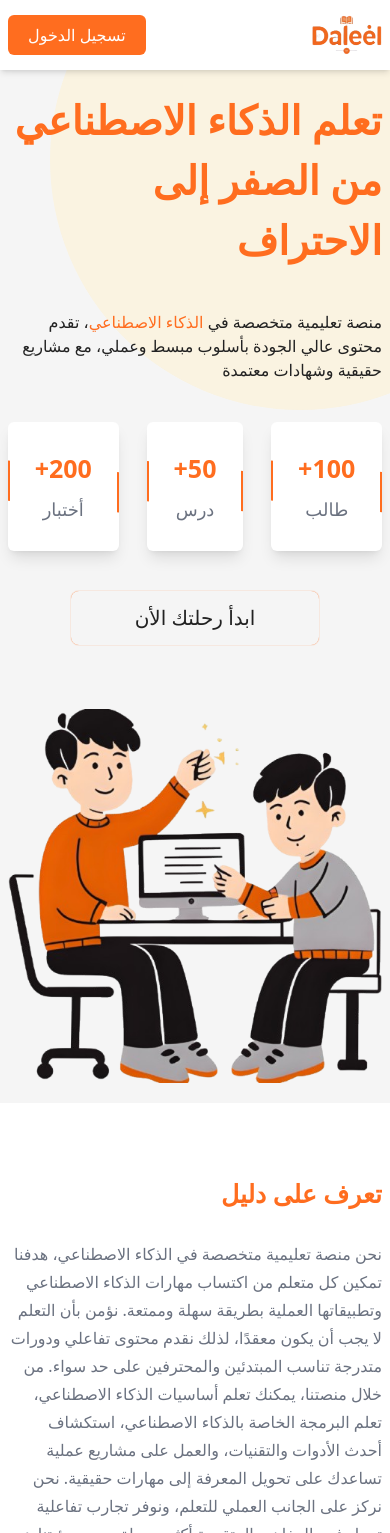
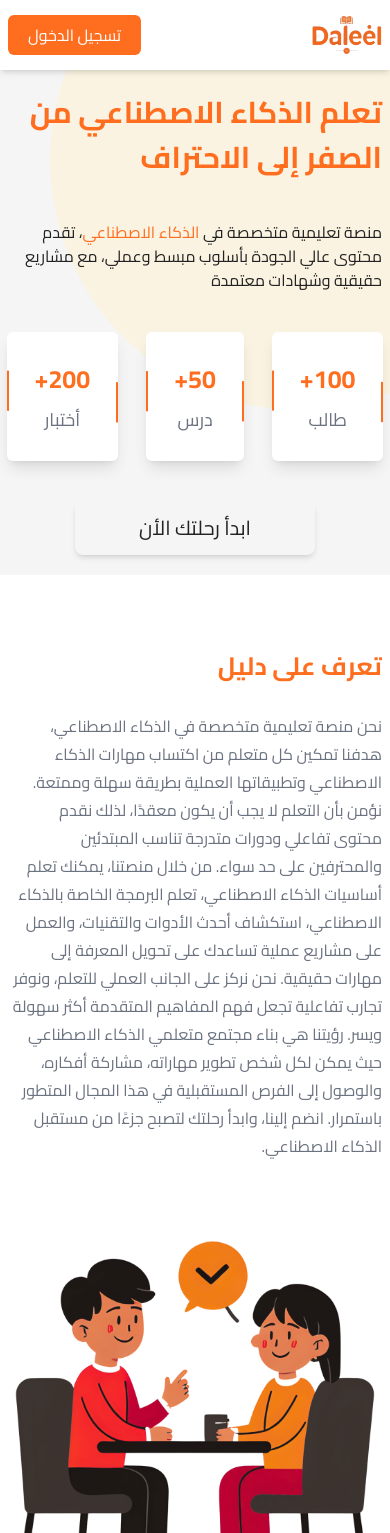
Before and after one commit to MostafaYahya773/daleel, a Next.js app: page / in a window 390 px wide. Shown: the top 1533 px of the page. Built offline with nearby package versions, Linux system fonts and the light colour scheme.

Commit message:
edit in herosection in home page and courses page

```diff
--- a/src/app/_components/BlogCart/BlogCart.tsx
+++ b/src/app/_components/BlogCart/BlogCart.tsx
@@ -2,6 +2,7 @@
 import Image from 'next/image';
 import { Calendar, Clock } from 'lucide-react';
 import Link from 'next/link';
+import { useInView } from 'react-intersection-observer';
 
 interface Article {
   id: number;
@@ -80,11 +81,15 @@ const articles: Article[] = [
 
 export default function BlogCart() {
   const isPriority = (index: number) => index < 3;
-
+  const { ref, inView } = useInView({
+    threshold: 0.5,
+    triggerOnce: true,
+  });
   return (
-    <div className="min-h-screen">
+    <div ref={ref} className="min-h-screen">
+      {inView && (
         <div className="max-w-[1200px] mx-auto py-5">
-        <h2 className="lg:text-[30px] md:text-[25px] text-[20px] text-center mb-5 pb-3 border-b-2 border-therd w-fit mx-auto">
+          <h2 className="lg:text-[30px] md:text-[25px]  text-[20px] text-center mb-5 pb-3 border-b-2 border-therd w-fit mx-auto">
             احدث مقالات <span className="text-therd">دليل</span>
           </h2>
           <Link
@@ -137,6 +142,7 @@ export default function BlogCart() {
             ))}
           </Link>
         </div>
+      )}
     </div>
   );
 }
--- a/src/app/_components/Hero/Hero.tsx
+++ b/src/app/_components/Hero/Hero.tsx
@@ -5,14 +5,14 @@ import HeroCounter from '../HeroCounter/HeroCounter';
 import { GraduationCap, Sparkle } from 'lucide-react';
 export default function Hero() {
   return (
-    <div className="bg-secondary min-h-screen  py-5 overflow-x-hidden lg:py-0 flex justify-center  items-center mt-[70px]  lg:mt-16 relative left-1/2 right-1/2 ml-[-50vw] mr-[-50vw] w-screen">
+    <div className="bg-secondary lg:min-h-screen  py-5 overflow-x-hidden lg:py-0 flex justify-center items-center mt-[70px]  lg:mt-16 relative left-1/2 right-1/2 ml-[-50vw] mr-[-50vw] w-screen">
       <span className="absolute md:w-[600] md:h-[600] w-[500px] h-[500px] rounded-full bg-primary -top-[160px] -right-40 z-10"></span>
       <div className="grid lg:grid-cols-2 grid-cols-1 gap-16 md:gap-8 lg:gap-0 max-w-[1200px] mx-auto h-full px-2 z-20">
-        <div className="text flex flex-col gap-10 ">
-          <h1 className="lg:text-[40px] md:text-[30px] text-[40px] font-bold text-therd">
+        <div className="text flex flex-col justify-center items-center gap-10 ">
+          <h1 className="lg:text-[40px] md:text-[30px] text-[30px] text-start md::text-center lg:text-start font-bold text-therd">
             تعلم الذكاء الاصطناعي من الصفر إلى الاحتراف
           </h1>
-          <p className="text-fourth lg:text-[20px]">
+          <p className="text-fourth lg:text-[20px] text-start md:text-center lg:text-start">
             منصة تعليمية متخصصة في{' '}
             <span className="text-therd">الذكاء الاصطناعي</span>، تقدم محتوى
             عالي الجودة بأسلوب مبسط وعملي، مع مشاريع حقيقية وشهادات معتمدة
@@ -21,13 +21,13 @@ export default function Hero() {
           <div className="link w-full flex justify-center lg:justify-start">
             <Link
               href="/Courses"
-              className="shadow-[0px_0px_1px] hover:bg-primary hover:text-therd transition-all duration-300 shadow-therd lg:text-[25px] md:text-[25px] text-[20px] text-fourth  px-16 py-3 rounded-lg cursor-pointer"
+              className=" hover:bg-primary hover:text-therd transition-all duration-300  shadow-md lg:text-[25px] md:text-[25px] text-[20px] text-fourth  px-16 py-3 rounded-lg cursor-pointer"
             >
               ابدأ رحلتك الأن
             </Link>
           </div>
         </div>
-        <div className="img flex  justify-center items-center relative z-0">
+        <div className="img justify-center items-center relative z-0 hidden lg:flex">
           <GraduationCap className="absolute w-20 h-20 right-10 top-0 rounded-full text-therd hidden lg:block" />
           <Sparkle className="absolute w-20 h-20 left-10 top-0 rounded-full text-therd hidden lg:block" />
           <Image
--- a/src/app/_components/HeroBlog/HeroBlog.tsx
+++ b/src/app/_components/HeroBlog/HeroBlog.tsx
@@ -8,6 +8,7 @@ const HeroBlog = () => {
         src="/blogsHero.jpg"
         width={1200}
         height={1200}
+        priority
         alt="hero"
         className="absolute top-0 left-0 object-cover object-[40%_60%] md:object-[85%_15%] w-full h-full "
       />
--- a/src/app/_components/HeroCourse/HeroCourse.tsx
+++ b/src/app/_components/HeroCourse/HeroCourse.tsx
@@ -23,7 +23,7 @@ export default function HeroCourse() {
     },
   ];
   return (
-    <div className="bg-secondary  min-h-screen  py-5 overflow-x-hidden lg:py-0 flex justify-center items-center mt-[70px] lg:mt-10 relative left-1/2 right-1/2 ml-[-50vw] mr-[-50vw] w-screen">
+    <div className="bg-secondary  lg:min-h-screen  py-5 overflow-x-hidden lg:py-0 flex justify-center items-center mt-[70px] lg:mt-10 relative left-1/2 right-1/2 ml-[-50vw] mr-[-50vw] w-screen">
       <span className="absolute md:w-[600] md:h-[600] w-[500px] h-[500px] rounded-full bg-primary -top-[160px] -right-40 z-10 "></span>
 
       <div className="max-w-[1200px] mx-auto px-5 lg:px-2 grid lg:grid-cols-2 grid-cols-1 gap-16 md:gap-8 lg:gap-10 z-40">
@@ -51,7 +51,7 @@ export default function HeroCourse() {
             </ul>
           </div>
         </div>
-        <div className="img">
+        <div className="img hidden lg:block">
           <Image
             src="/herocorses.png"
             width={500}
--- a/src/app/layout.tsx
+++ b/src/app/layout.tsx
@@ -4,9 +4,8 @@ import './globals.css';
 import Nav from './_components/Navbar/Nav';
 
 const cairoFont = Cairo({
-  variable: '--font-cairo',
-  subsets: ['latin'],
-  weight: ['300', '400', '500', '600', '700'],
+  subsets: ['arabic'],
+  weight: ['300', '400', '500', '600', '700', '800', '900'],
 });
 
 export const metadata: Metadata = {
@@ -25,7 +24,7 @@ export default function RootLayout({
   return (
     <html lang="ar" dir="rtl">
       <body
-        className={`${cairoFont.variable} max-w-[1200px] px-2 mx-auto overflow-x-hidden `}
+        className={`${cairoFont.className} max-w-[1200px] px-2 mx-auto overflow-x-hidden `}
       >
         <main>
           <nav>
```
Lines whose indentation alone changed are shown as unchanged.
